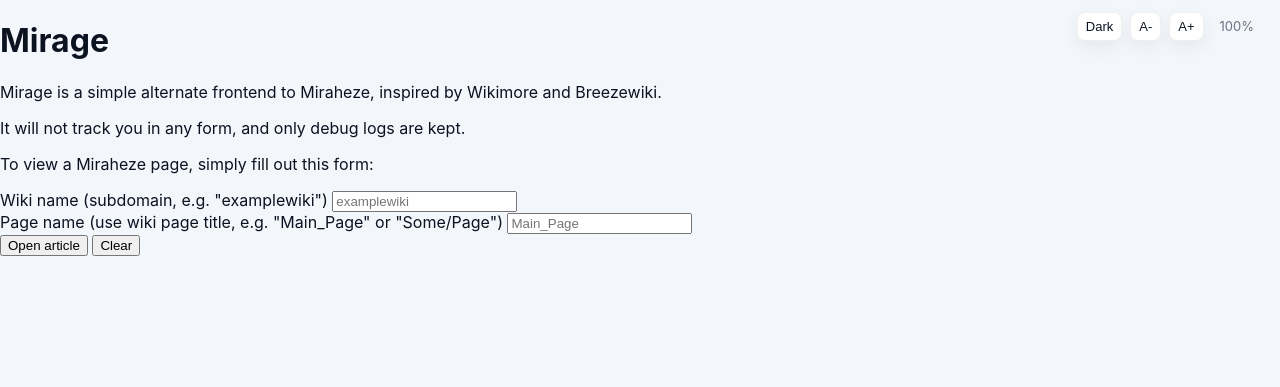
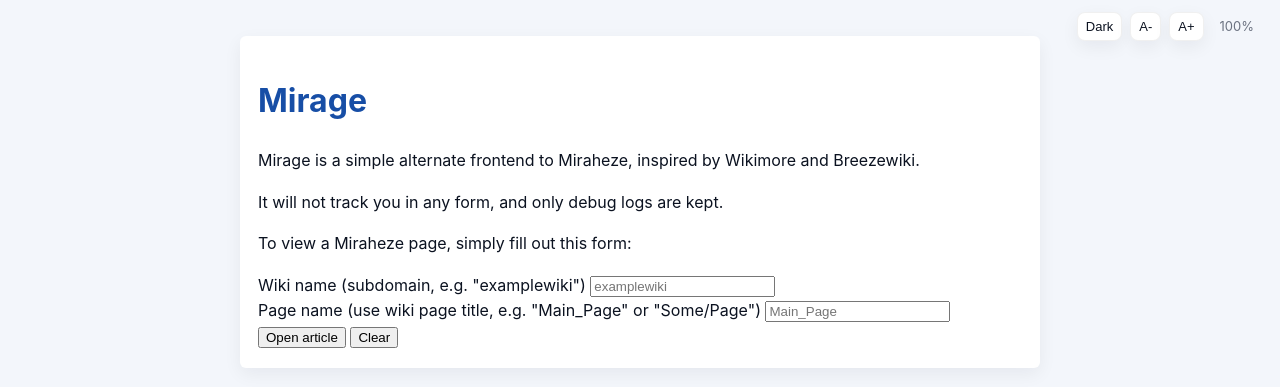
Before and after one commit to gigirassy/Mirage, a Flask app: page / in a window 1280 px wide. Shown: the top 387 px of the page. Run offline with Flask 2, Linux system fonts and the light colour scheme.

Commit message:
Update index.html

```diff
--- a/templates/index.html
+++ b/templates/index.html
@@ -287,7 +287,7 @@ ul.categories li { display: inline; margin-right: 0.6rem; font-size: 13px; color
 </script>
 </head>
 <body>
-  <div id="mirage-container">
+  <div class="mirage-container"><div id="content">
   <h1>Mirage</h1>
   <p>Mirage is a simple alternate frontend to Miraheze, inspired by Wikimore and Breezewiki.</p>
   <p>It will not track you in any form, and only debug logs are kept.</p>
@@ -303,6 +303,6 @@ ul.categories li { display: inline; margin-right: 0.6rem; font-size: 13px; color
         <button id="openBtn" type="submit">Open article</button>
         <button id="clearBtn" type="button">Clear</button>
       </div>
-  <div></div>
+  </div></div>
 </body>
 </html>
```
